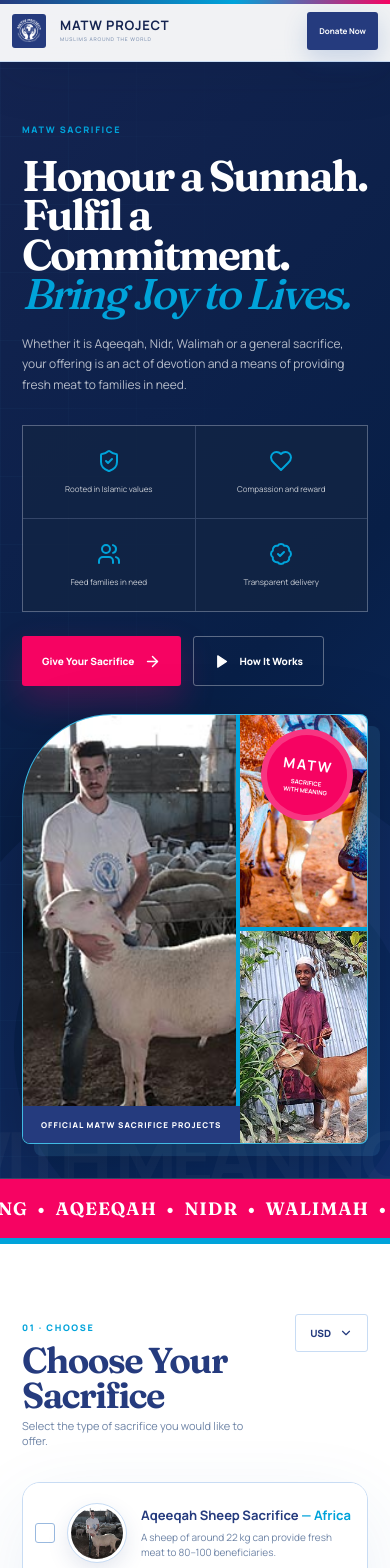
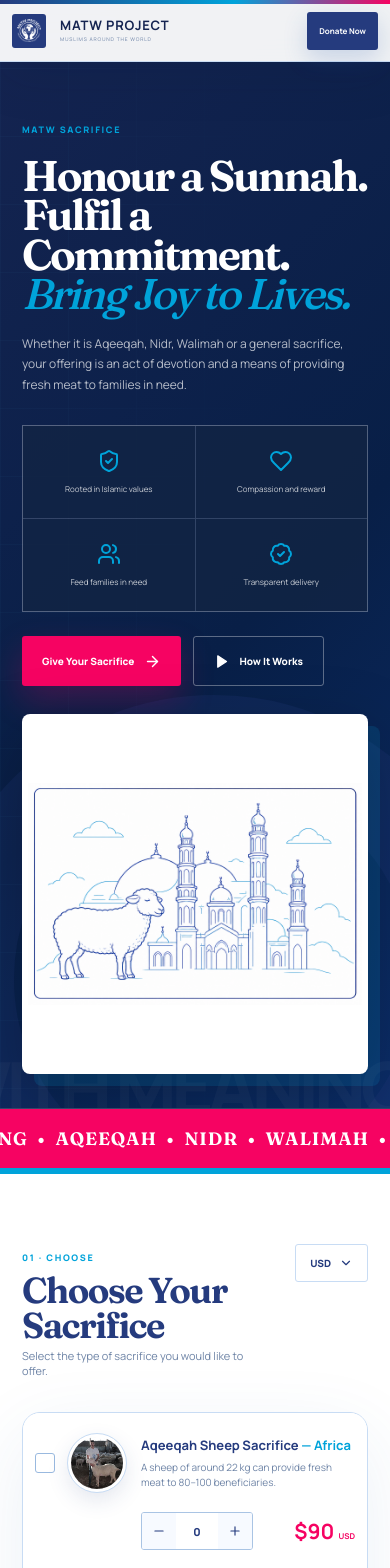
Before and after one commit to 292akhil2929-cmyk/matw-projectme-replica, a React (Vite) app in the folder sacrifice-story/: page / in a window 390 px wide. Shown: the top 1568 px of the page. Built offline with nearby package versions, Linux system fonts and the light colour scheme; a web font is replaced by a local one.

Commit message:
Place generated mosque and sheep hero

```diff
--- a/sacrifice-story/src/App.jsx
+++ b/sacrifice-story/src/App.jsx
@@ -149,13 +149,7 @@
         animate={{ opacity: 1, x: 0, rotate: 0 }}
         transition={{ duration: 1, delay: 0.12, ease: [0.16, 1, 0.3, 1] }}
       >
-        <img className="hero-main-photo" src="/matw-aqeeqah.jpg" alt="MATW sacrifice team member with a sheep" />
-        <div className="hero-side-photos">
-          <img src="/matw-cow.jpg" alt="MATW cow sacrifice project" />
-          <img src="/matw-goat.jpg" alt="MATW goat sacrifice project" />
-        </div>
-        <div className="hero-seal" aria-hidden="true"><strong>MATW</strong><span>Sacrifice<br />with meaning</span></div>
-        <span className="image-caption">Official MATW sacrifice projects</span>
+        <img className="hero-line-art" src="/matw-line-hero-v2.png" alt="Blue line illustration of a sheep standing in front of a mosque" />
       </motion.div>
     </section>
   );
--- a/sacrifice-story/src/styles.css
+++ b/sacrifice-story/src/styles.css
@@ -91,16 +91,9 @@
 .primary-button:hover, .outline-button:hover { transform: translateY(-3px); }
 .primary-button { color: white; background: var(--pink); box-shadow: 0 15px 34px rgba(237,0,100,.24); }
 .outline-button { border: 1px solid rgba(255,255,255,.34); }
-.bp-hero-visual { position: relative; z-index: 3; height: 550px; overflow: hidden; display: grid; grid-template-columns: 1.55fr .8fr; gap: 4px; background: var(--sky); border: 1px solid rgba(255,255,255,.25); border-radius: 160px 10px 10px 10px; box-shadow: 22px 22px 0 rgba(0,163,218,.16), 0 36px 100px rgba(0,0,0,.28); }
-.bp-hero-visual img { width: 100%; height: 100%; object-fit: cover; transition: transform 1.2s cubic-bezier(.16,1,.3,1), filter .5s ease; }
-.bp-hero-visual:hover img { transform: scale(1.035); filter: saturate(1.08); }
-.hero-main-photo { min-width: 0; }
-.hero-side-photos { min-width: 0; display: grid; grid-template-rows: 1fr 1fr; gap: 4px; overflow: hidden; }
-.hero-side-photos img { min-height: 0; }
-.hero-seal { position: absolute; right: 24px; top: 24px; width: 118px; height: 118px; padding: 18px; display: grid; place-content: center; color: white; background: var(--pink); border: 8px solid rgba(255,255,255,.2); border-radius: 50%; text-align: center; transform: rotate(7deg); }
-.hero-seal strong { font-size: 18px; letter-spacing: .13em; }
-.hero-seal span { margin-top: 5px; font-size: 7px; font-weight: 700; line-height: 1.35; text-transform: uppercase; }
-.image-caption { position: absolute; left: 0; bottom: 0; padding: 13px 18px; color: white; background: var(--blue); font-size: 8px; font-weight: 800; letter-spacing: .13em; text-transform: uppercase; }
+.bp-hero-visual { position: relative; z-index: 3; height: 550px; overflow: hidden; display: grid; place-items: center; padding: 10px; background: white; border: 1px solid rgba(255,255,255,.35); border-radius: 12px; box-shadow: 22px 22px 0 rgba(0,163,218,.16), 0 36px 100px rgba(0,0,0,.28); }
+.bp-hero-visual .hero-line-art { width: 100%; height: 100%; object-fit: contain; transition: transform 1.2s cubic-bezier(.16,1,.3,1); }
+.bp-hero-visual:hover .hero-line-art { transform: scale(1.018); }
 
 .values-band { position: relative; z-index: 3; overflow: hidden; color: white; background: var(--pink); border-bottom: 6px solid var(--sky); }
 .values-band > div { width: max-content; display: flex; animation: values-march 24s linear infinite; }
@@ -257,12 +250,7 @@
   .bp-hero-copy > p { font-size: 12px; }
   .hero-values { grid-template-columns: repeat(2,1fr); }
   .hero-values span { min-height: 92px; }
-  .bp-hero-visual { height: 430px; border-radius: 90px 8px 8px; box-shadow: 12px 12px 0 rgba(79,169,216,.14), 0 24px 70px rgba(0,0,0,.25); }
-  .bp-hero-visual { grid-template-columns: 1.35fr .8fr; }
-  .bp-hero-visual img { object-position: center; transform: none; }
-  .hero-seal { right: 14px; top: 14px; width: 92px; height: 92px; padding: 12px; border-width: 6px; }
-  .hero-seal strong { font-size: 14px; }
-  .hero-seal span { font-size: 6px; }
+  .bp-hero-visual { height: 360px; padding: 5px; border-radius: 8px; box-shadow: 12px 12px 0 rgba(0,163,218,.14), 0 24px 70px rgba(0,0,0,.25); }
 
   .choice-section, .meaning-section, .locations-section, .proof-section, .faq-section, .explainer-section, .legacy-section, .impact-section, .bp-footer { padding-left: 22px; padding-right: 22px; }
   .choice-section, .meaning-section, .locations-section, .proof-section, .faq-section { padding-top: 70px; padding-bottom: 70px; }
```
Also changed, not shown: sacrifice-story/public/matw-line-hero-v2.png (added).
